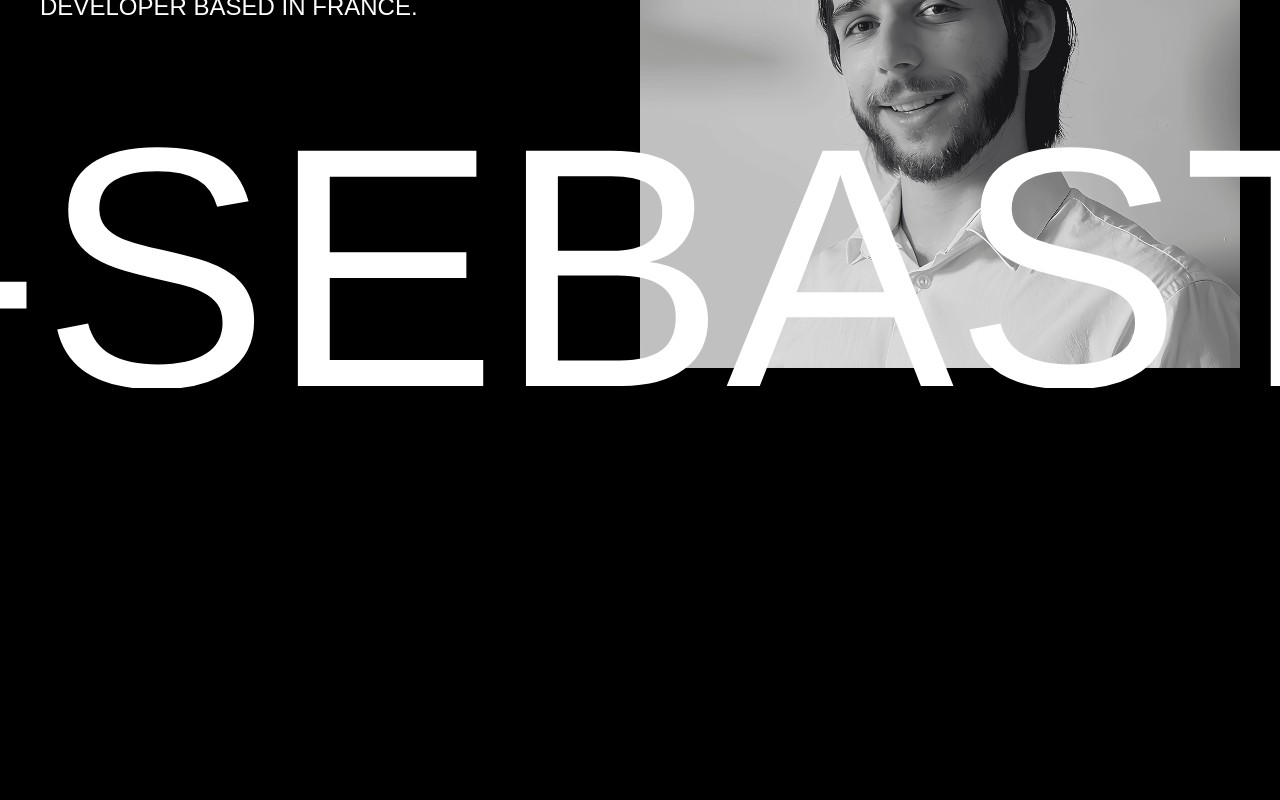
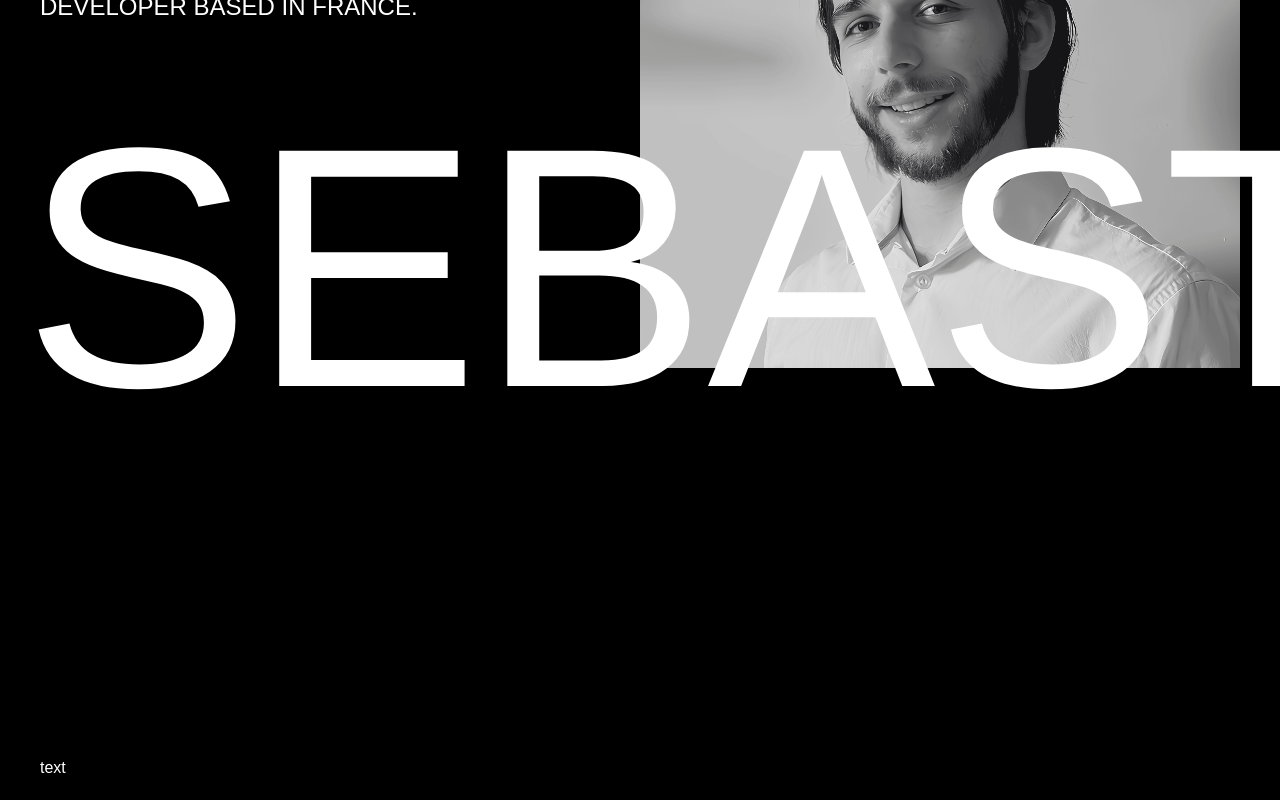
Before and after one commit to SebMZI/Sebastien-Morazzani-PortFolio, a Next.js app: page / in a window 1280 px wide. Shown: the part 1314-2114 px from the top of the page. Before the commit the page ends 1702 px from the top, so only its background shows below. Built offline with nearby package versions, Linux system fonts and the light colour scheme.

Commit message:
refactor(scroll): improve direction-changing system on scroll - Refactired the logic for changing direction when scrolling - Started Work Section

```diff
--- a/src/containers/home-page/AboutSection.tsx
+++ b/src/containers/home-page/AboutSection.tsx
@@ -13,8 +13,8 @@ const AboutSection = () => {
   const heading2 = "developer based in France.";
   const { scrollY } = useScroll();
 
-  const [prevScrollY, setPrevScrollY] = useState(0); // to store the previous scroll position
-  const [direction, setDirection] = useState(1); // initial direction
+  const [prevScrollY, setPrevScrollY] = useState(0);
+  const [direction, setDirection] = useState(-1);
   const x = useMotionValue(0);
 
   const xTranslate = useTransform(x, (value) => `${value}%`);
@@ -25,9 +25,9 @@ const AboutSection = () => {
       const diff = currentScrollY - prevScrollY;
 
       if (diff > 0) {
+        setDirection(-1);
+      } else if (diff < 0) {
         setDirection(1);
-      } else if (diff < 0) {
-        setDirection(-1);
       }
       setPrevScrollY(currentScrollY);
     };
@@ -44,11 +44,11 @@ const AboutSection = () => {
     if (x.get() > 0) {
       x.set(-100);
     }
-    x.set(x.get() + direction * 0.04); // move based on the current direction
+    x.set(x.get() + direction * 0.04);
   });
 
   return (
-    <section className="mt-60 overflow-hidden px-10 py-5">
+    <section className="mt-60 overflow-hidden px-10 pt-5 pb-32">
       <div className="max-w-8xl mx-auto relative">
         <motion.span
           initial={{ opacity: 0 }}
--- /dev/null
+++ b/src/containers/home-page/WorkSection.tsx
@@ -0,0 +1,11 @@
+import React from "react";
+
+const WorkSection = () => {
+  return (
+    <section className="mt-60 px-10 py-5">
+      <div className="max-w-8xl mx-auto">text</div>
+    </section>
+  );
+};
+
+export default WorkSection;
--- a/src/pages/index.tsx
+++ b/src/pages/index.tsx
@@ -1,11 +1,13 @@
 import HeroSection from "@/containers/home-page/HeroSection";
 import AboutSection from "@/containers/home-page/AboutSection";
+import WorkSection from "@/containers/home-page/WorkSection";
 
 export default function Home() {
   return (
     <main className="min-h-screen">
       <HeroSection />
       <AboutSection />
+      <WorkSection />
     </main>
   );
 }
```
